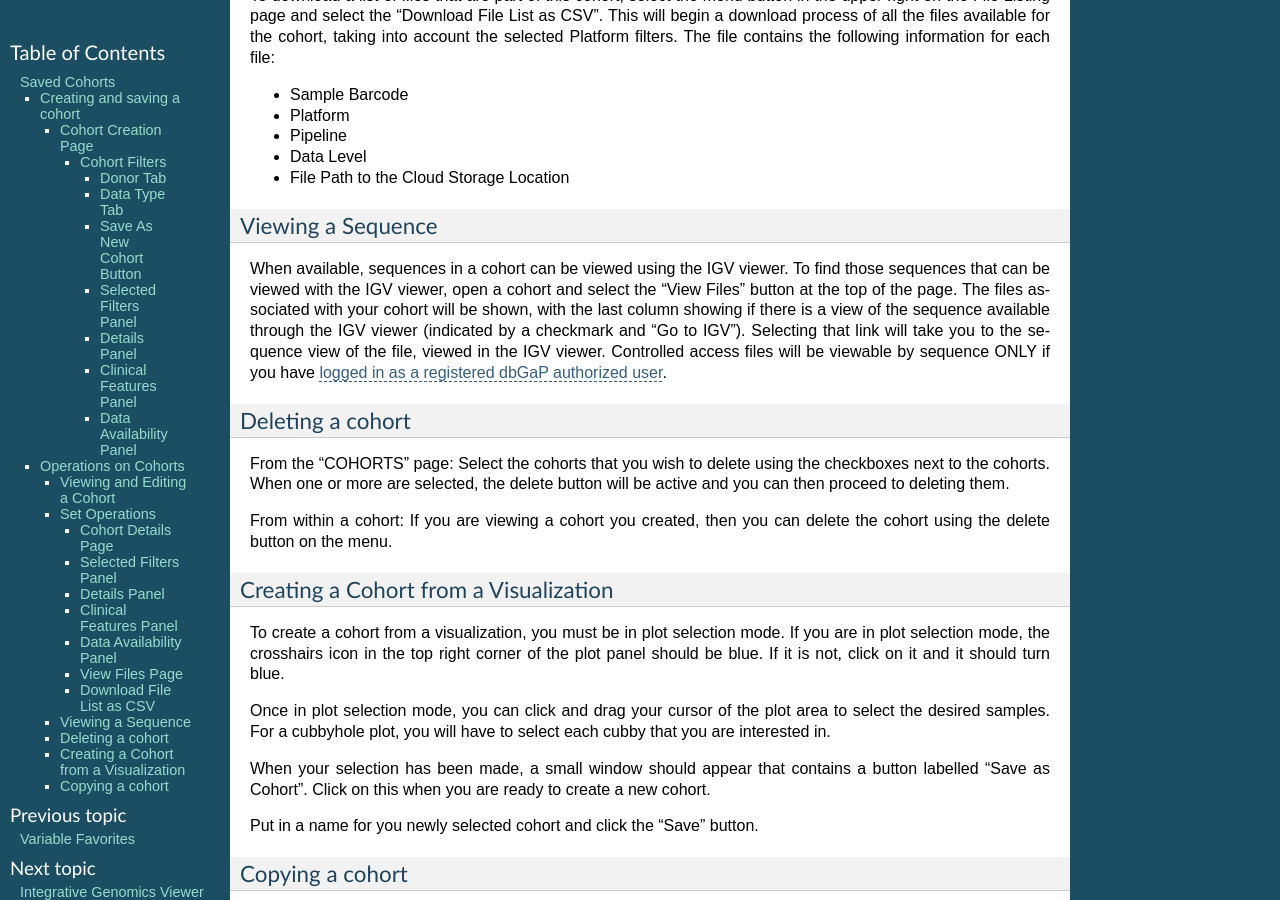
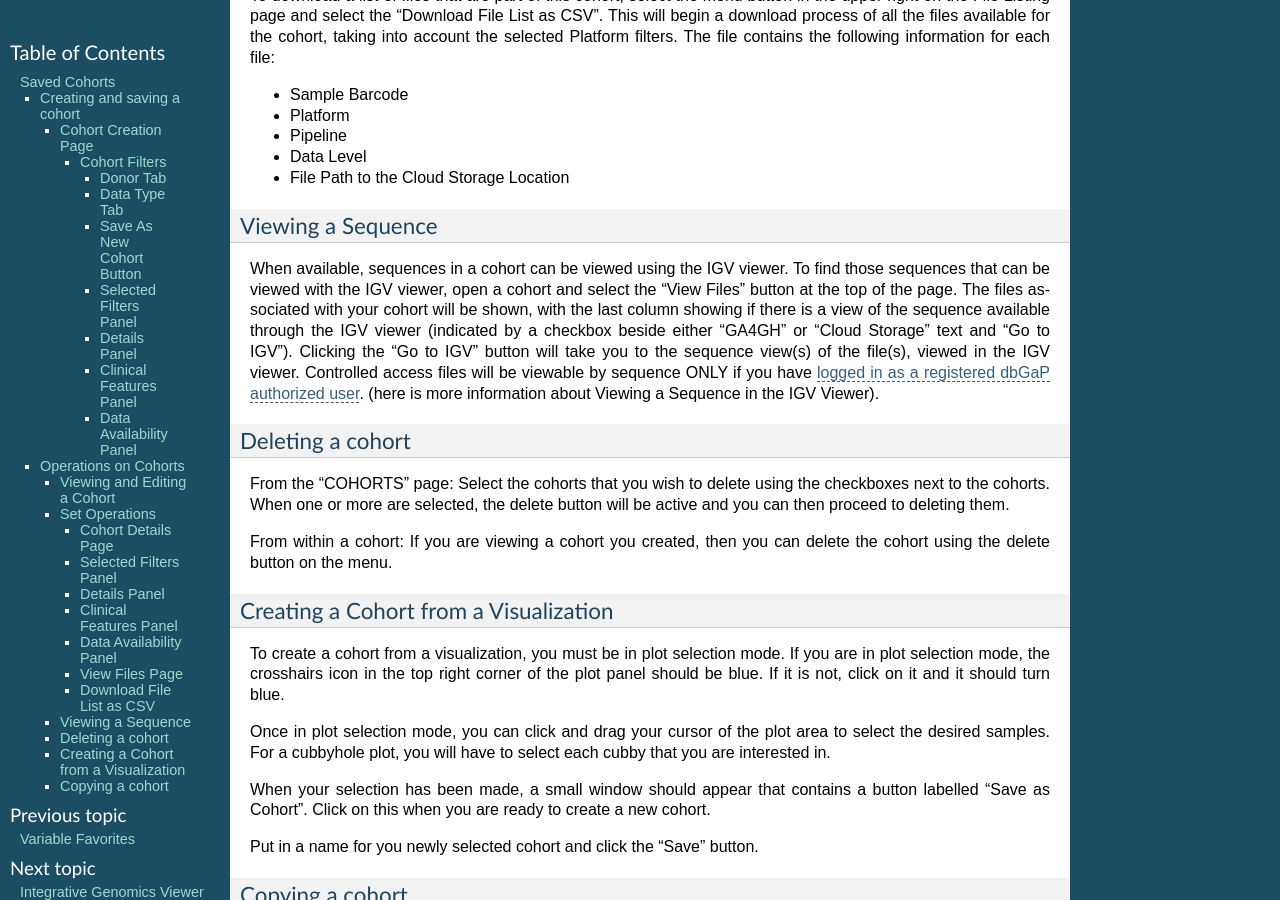
Before and after one commit to isb-cgc/readthedocs, a Sphinx documentation site: the page built from docs/source/sections/webapp/Saved-Cohorts.rst, in a window 1280 px wide and 900 px high, scrolled down 5336 px. Built offline with Sphinx 7.4.7, drawn with Linux system fonts in a browser that asks for light colours.

Commit message:
Update Saved-Cohorts.rst

```diff
--- a/docs/source/sections/webapp/Saved-Cohorts.rst
+++ b/docs/source/sections/webapp/Saved-Cohorts.rst
@@ -235,7 +235,7 @@ contains the following information for each file:
 Viewing a Sequence
 ==================
 
-When available, sequences in a cohort can be viewed using the IGV viewer.  To find those sequences that can be viewed with the IGV viewer, open a cohort and select the "View Files" button at the top of the page.  The files associated with your cohort will be shown, with the last column showing if there is a view of the sequence available through the IGV viewer (indicated by a checkmark and "Go to IGV").  Selecting that link will take you to the sequence view of the file, viewed in the IGV viewer.  Controlled access files will be viewable by sequence ONLY if you have `logged in as a registered dbGaP authorized user <Gaining-Access-To-TCGA-Contolled-Access-Data.html>`_.
+When available, sequences in a cohort can be viewed using the IGV viewer.  To find those sequences that can be viewed with the IGV viewer, open a cohort and select the "View Files" button at the top of the page.  The files associated with your cohort will be shown, with the last column showing if there is a view of the sequence available through the IGV viewer (indicated by a checkbox beside either "GA4GH" or "Cloud Storage" text and "Go to IGV").  Clicking the "Go to IGV" button will take you to the sequence view(s) of the file(s), viewed in the IGV viewer.  Controlled access files will be viewable by sequence ONLY if you have `logged in as a registered dbGaP authorized user <Gaining-Access-To-TCGA-Contolled-Access-Data.html>`_.  (here is more information about Viewing a Sequence in the IGV Viewer).
 
 Deleting a cohort
 =================
```
